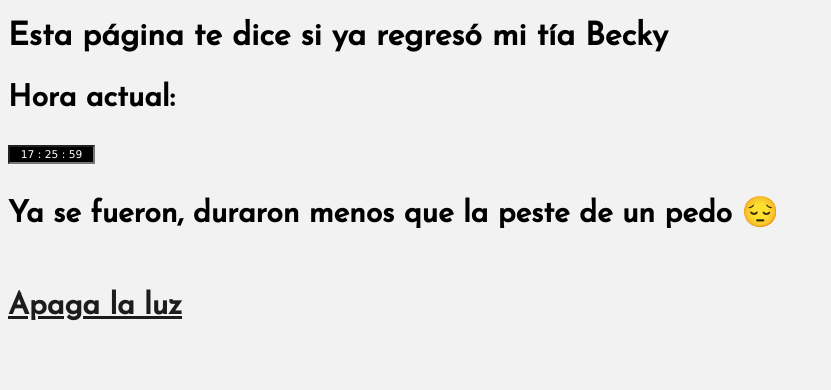
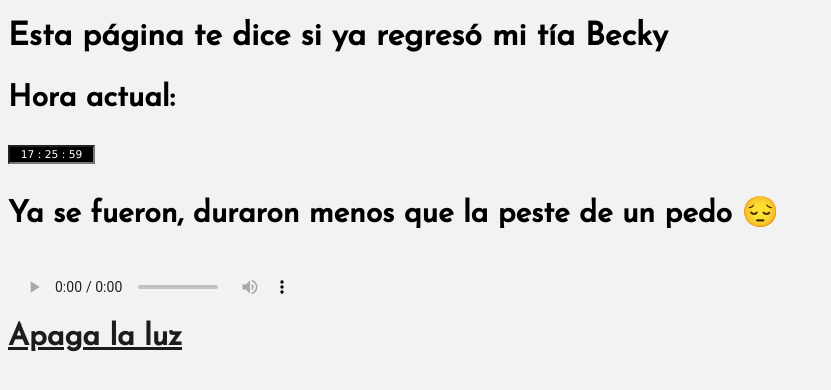
Before and after one commit to cpaez7/becky, a plain HTML site: page index.html in a window 1280 px wide. Shown: the whole page, without its empty margins (0-831 px from the left). Drawn offline with Linux system fonts and the light colour scheme; a web font is replaced by a local one.

Commit message:
Update index.html

```diff
--- a/index.html
+++ b/index.html
@@ -39,7 +39,7 @@
     <p class="estado">Ya se fueron, duraron menos que la peste de un pedo 😔</p>
   </form>
 
-  <audio class="audio" src="notengasmiedo.mp3" autoplay>
+  <audio class="audio" src="notengasmiedo.mp3" controls>
     Your browser does not support the <code>audio</code> element.
   </audio>
 
```
